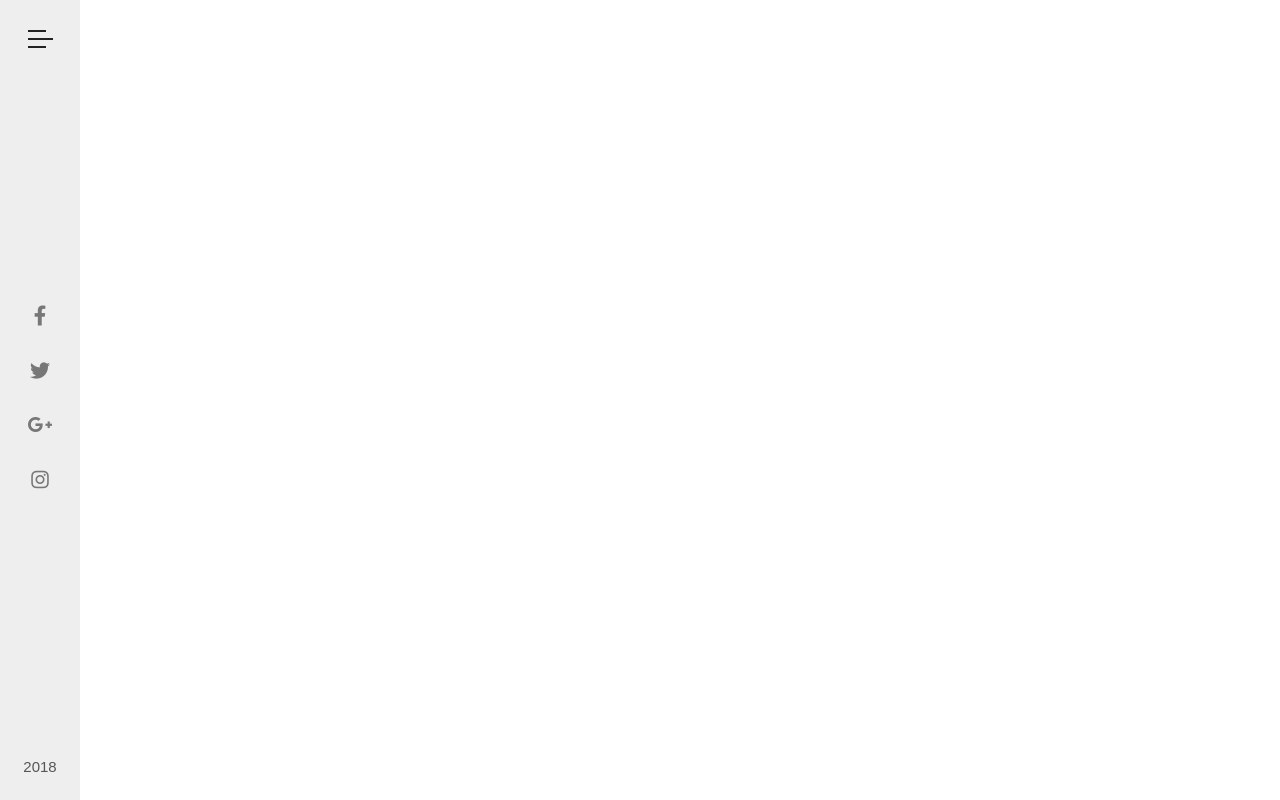
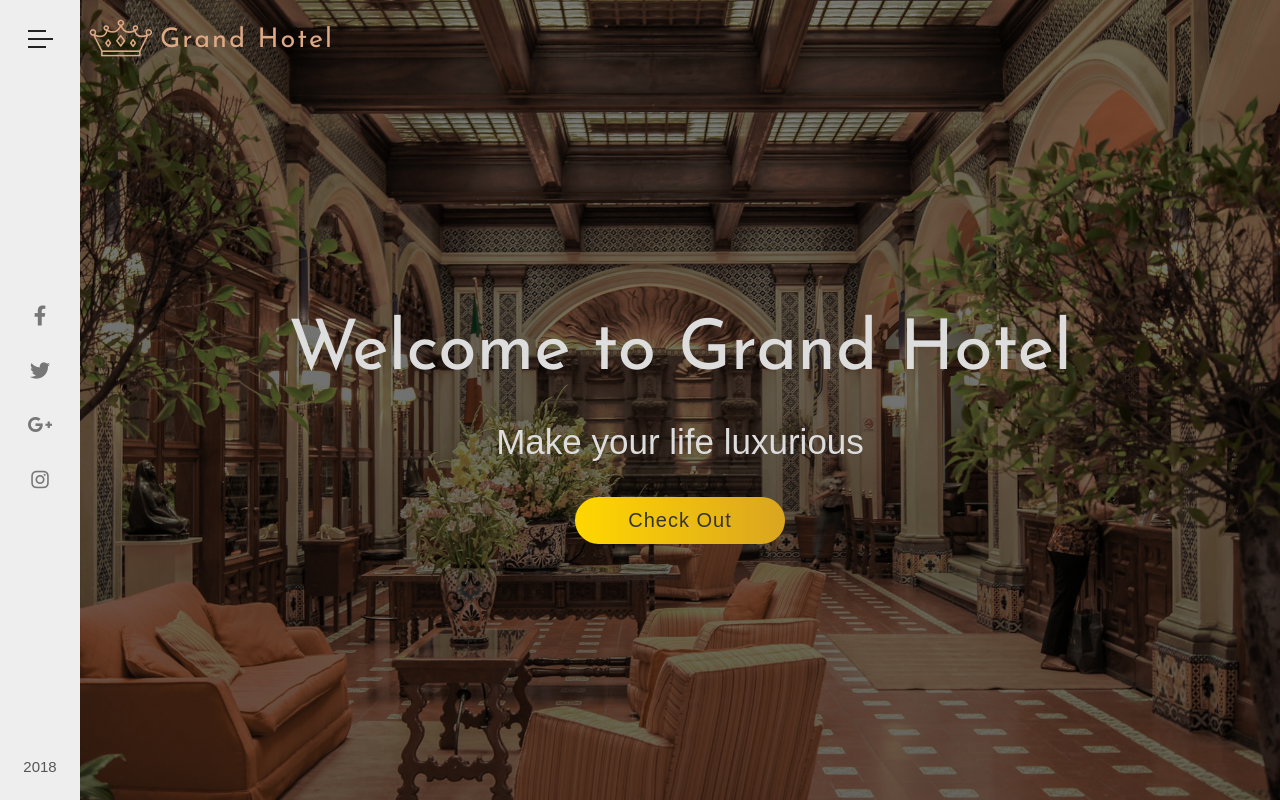
Before and after one commit to dwaynewillmakeit/Grand-Hotel-Landing-Page, a plain HTML site: page index.html in a window 1280 px wide. Drawn offline with Linux system fonts and the light colour scheme.

Commit message:
Implemented the header section

```diff
--- a/css/main.css
+++ b/css/main.css
@@ -217,3 +217,82 @@ body {
 /* End Navigation */
 
 /* End Navbar */
+
+/* Header */
+.header {
+	margin-left: 8rem;
+	height: 100vh;
+	background: linear-gradient(to top, rgba(0, 0, 0, 0.6), rgba(0, 0, 0, 0.5)),
+		url(../img/header-1.jpeg) center no-repeat;
+	background-size: cover;
+}
+
+.brand {
+	display: flex;
+	cursor: pointer;
+}
+
+.hotel-heading {
+	font-family: "Josefin Sans", sans-serif;
+	font-size: 2.7rem;
+	font-weight: 400;
+	color: #deaa86;
+	letter-spacing: 0.2rem;
+}
+
+.banner {
+	color: #ddd;
+	height: 65rem;
+	display: flex;
+	flex-direction: column;
+	align-items: center;
+	justify-content: center;
+}
+
+.banner-heading {
+	font-family: "Josefin Sans", sans-serif;
+	font-size: 7rem;
+	font-weight: 400;
+	margin-bottom: 0;
+
+	animation: anim 2s;
+}
+.banner-paragraph {
+	font-size: 3.5rem;
+	font-weight: 300;
+
+	animation: anim 2s 0.5s backwards;
+}
+
+.banner-button {
+	width: 21rem;
+	padding: 1.2rem 2rem;
+	font-size: 2rem;
+	color: #333;
+	letter-spacing: 0.1rem;
+	border: none;
+	border-radius: 10rem;
+	outline: none;
+	background: linear-gradient(to right, gold, goldenrod);
+	cursor: pointer;
+
+	animation: anim 1s 1s backwards;
+}
+
+.banner-button:hover {
+	background: linear-gradient(to left, gold, goldenrod);
+}
+
+.banner-button:active {
+	transform: translateY(0.2rem);
+}
+
+@keyframes anim {
+	0% {
+		opacity: 0;
+	}
+	100% {
+		opacity: 1;
+	}
+}
+/* End Header */
--- a/index.html
+++ b/index.html
@@ -88,6 +88,22 @@
                 </div>
             </nav>
         <!-- End Navigation -->
+        <!-- Header -->
+        <header class="header">
+            <div class="brand">
+                <div class="logo">
+                    <img src="img/crown.png" width="80px" alt="Logo">
+                </div>
+                <h3 class="hotel-heading">Grand Hotel</h3>
+            </div>
+
+            <div class="banner">
+                <h1 class="banner-heading">Welcome to Grand Hotel</h1>
+                <p class="banner-paragraph">Make your life luxurious</p>
+                <button class="banner-button">Check Out</button>
+            </div>
+        </header>
+        <!-- End Header -->
 
     </nav>
     <!-- end navbar -->
```
